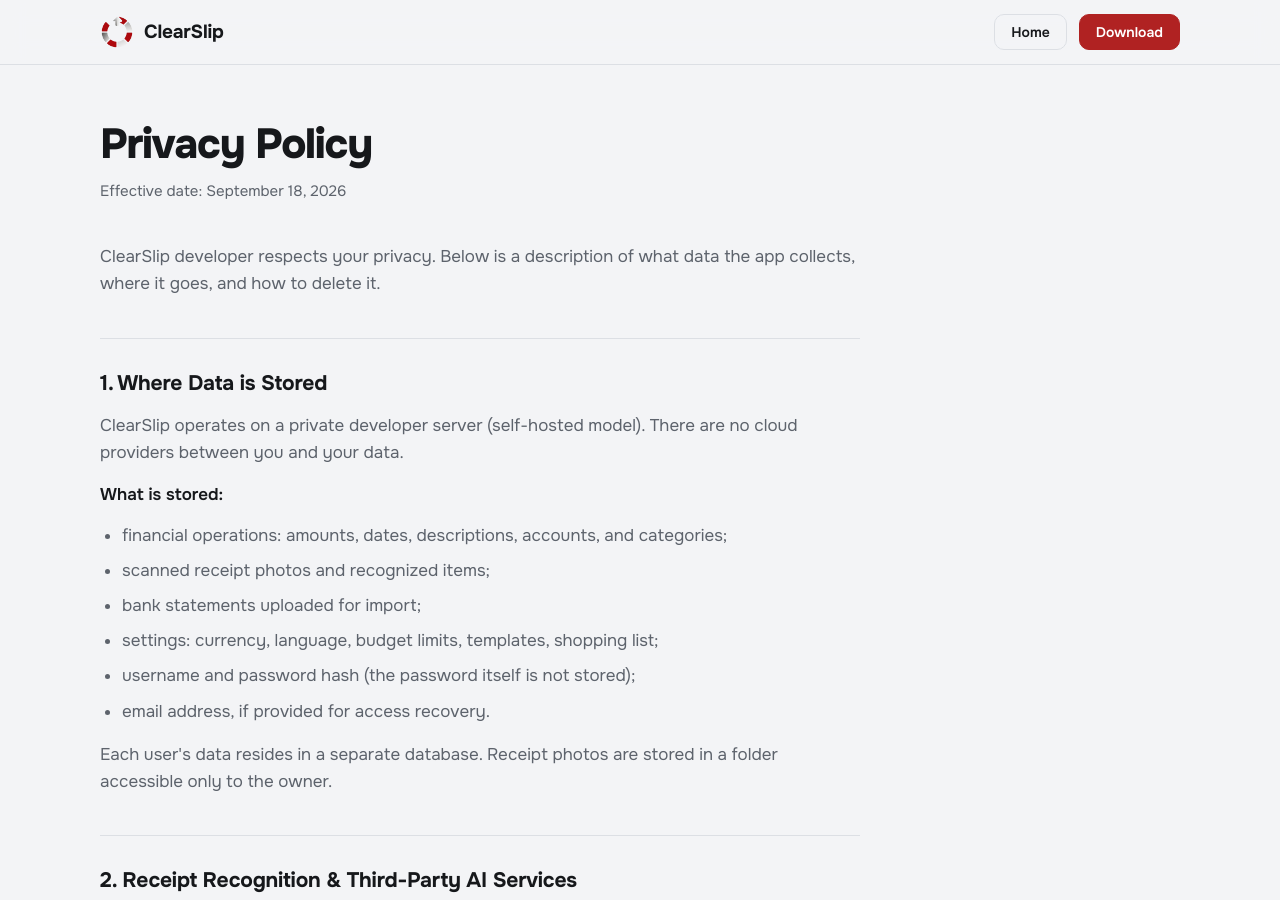
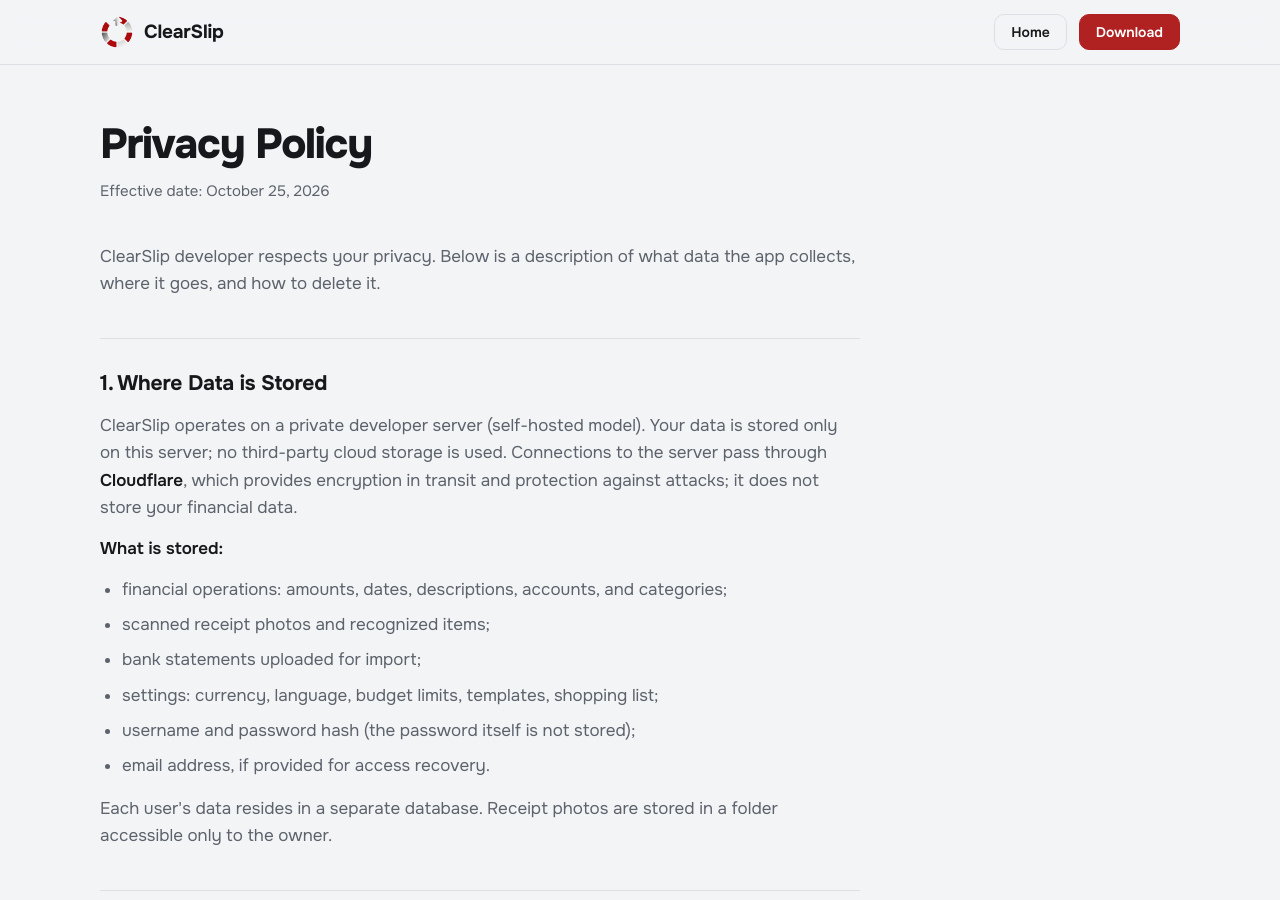
Before and after one commit to mrcsbek/mrcsbek.github.io, a Jekyll site: the page built from pages_p/page_privacy.html, in a window 1280 px wide and 900 px high. Built offline with Jekyll 4.4.1, drawn with Linux system fonts in a browser that asks for light colours; some of the changed text lies outside the part shown.

Commit message:
privacy: Cloudflare transport and website analytics, date 2026-10-25
Co-Authored-By: Claude Opus 5.5 <noreply@anthropic.com>
Claude-Session: https://claude.ai/code/session_01JQhP7hbCLfThn5gdN2LyQc

```diff
--- a/de/pages_p/page_privacy.html
+++ b/de/pages_p/page_privacy.html
@@ -4,10 +4,10 @@ lang: de
 title: "Datenschutzerklärung"
 ---
 <h1>Datenschutzerklärung</h1>
-<div class="effective-date">Gültig ab: 18. September 2026</div>
+<div class="effective-date">Gültig ab: 25. Oktober 2026</div>
 <p>Der Entwickler von ClearSlip respektiert Ihre Privatsphäre. Im Folgenden wird beschrieben, welche Daten die App erfasst, wohin sie fließen und wie Sie diese löschen können.</p>
 <h2>1. Wo Daten gespeichert werden</h2>
-<p>ClearSlip läuft auf einem privaten Server des Entwicklers (Self-Hosted-Modell). Es gibt keinen Cloud-Anbieter zwischen Ihnen und Ihren Daten.</p>
+<p>ClearSlip läuft auf einem privaten Server des Entwicklers (Self-Hosted-Modell). Ihre Daten werden ausschließlich auf diesem Server gespeichert; es wird kein Cloud-Speicher von Drittanbietern genutzt. Verbindungen zum Server laufen über <strong>Cloudflare</strong>, das die Übertragung verschlüsselt und vor Angriffen schützt; Ihre Finanzdaten werden dort nicht gespeichert.</p>
 <p><strong>Was gespeichert wird:</strong></p>
 <ul>
 <li>Finanztransaktionen: Beträge, Daten, Beschreibungen, Konten und Kategorien;</li>
@@ -50,6 +50,8 @@ title: "Datenschutzerklärung"
 <p>Die App ist nicht für Personen unter 13 Jahren bestimmt und sammelt deren Daten nicht wissentlich. Werden solche Daten entdeckt, werden sie gelöscht.</p>
 <h2>10. Änderungen</h2>
 <p>Die Richtlinie kann aktualisiert werden. Die Neufassung tritt mit der Veröffentlichung auf dieser Seite in Kraft.</p>
+<h2>11. Diese Website</h2>
+<p>Die Website clearslip.app nutzt <strong>Cloudflare Web Analytics</strong>, um Besuche zu zählen. Es werden keine Cookies verwendet, keine einzelnen Besucher verfolgt und keine Profile erstellt. Die App selbst enthält keine Analyse.</p>
 <h2>Kontakt</h2>
 <p>Fragen, Datenexport und Löschung: <a href="mailto:support@clearslip.app">support@clearslip.app</a></p>
 <footer>ClearSlip — App zur persönlichen Finanzverwaltung. Beta-Version.</footer>
--- a/es/pages_p/page_privacy.html
+++ b/es/pages_p/page_privacy.html
@@ -4,10 +4,10 @@ lang: es
 title: "Política de privacidad"
 ---
 <h1>Política de privacidad</h1>
-<div class="effective-date">Fecha de entrada en vigor: 18 de septiembre de 2026</div>
+<div class="effective-date">Fecha de entrada en vigor: 25 de octubre de 2026</div>
 <p>El desarrollador de ClearSlip respeta su privacidad. A continuación se describe qué datos recopila la aplicación, dónde se almacenan y cómo eliminarlos.</p>
 <h2>1. Dónde se almacenan los datos</h2>
-<p>ClearSlip funciona en un servidor privado del desarrollador (modelo self-hosted). No existen proveedores de nube intermediarios entre usted y sus datos.</p>
+<p>ClearSlip funciona en un servidor privado del desarrollador (modelo self-hosted). Sus datos se almacenan solo en este servidor; no se utiliza almacenamiento en la nube de terceros. Las conexiones al servidor pasan por <strong>Cloudflare</strong>, que cifra la transmisión y protege contra ataques; no almacena sus datos financieros.</p>
 <p><strong>Qué se almacena:</strong></p>
 <ul>
 <li>operaciones financieras: importes, fechas, descripciones, cuentas y categorías;</li>
@@ -50,6 +50,8 @@ title: "Política de privacidad"
 <p>La aplicación no está destinada a menores de 13 años ni recopila conscientemente sus datos. Si se descubren tales datos, serán eliminados.</p>
 <h2>10. Modificaciones</h2>
 <p>La política puede actualizarse. La nueva versión entra en vigor desde el momento de su publicación en esta página.</p>
+<h2>11. Este sitio web</h2>
+<p>El sitio web clearslip.app utiliza <strong>Cloudflare Web Analytics</strong> para contar las visitas. No utiliza cookies, no rastrea a visitantes individuales ni crea perfiles. La aplicación en sí no contiene analítica.</p>
 <h2>Contactos</h2>
 <p>Preguntas, exportación y eliminación de datos: <a href="mailto:support@clearslip.app">support@clearslip.app</a></p>
 <footer>ClearSlip — Aplicación de control de finanzas personales. Versión beta.</footer>
--- a/pages_p/page_privacy.html
+++ b/pages_p/page_privacy.html
@@ -4,10 +4,10 @@ lang: en
 title: "Privacy Policy"
 ---
 <h1>Privacy Policy</h1>
-<div class="effective-date">Effective date: September 18, 2026</div>
+<div class="effective-date">Effective date: October 25, 2026</div>
 <p>ClearSlip developer respects your privacy. Below is a description of what data the app collects, where it goes, and how to delete it.</p>
 <h2>1. Where Data is Stored</h2>
-<p>ClearSlip operates on a private developer server (self-hosted model). There are no cloud providers between you and your data.</p>
+<p>ClearSlip operates on a private developer server (self-hosted model). Your data is stored only on this server; no third-party cloud storage is used. Connections to the server pass through <strong>Cloudflare</strong>, which provides encryption in transit and protection against attacks; it does not store your financial data.</p>
 <p><strong>What is stored:</strong></p>
 <ul>
 <li>financial operations: amounts, dates, descriptions, accounts, and categories;</li>
@@ -50,6 +50,8 @@ title: "Privacy Policy"
 <p>The app is not intended for individuals under 13 years old and does not knowingly collect their data. If such data is discovered, it will be deleted.</p>
 <h2>10. Changes</h2>
 <p>The policy may be updated. The new edition takes effect upon publication on this page.</p>
+<h2>11. This Website</h2>
+<p>The clearslip.app website uses <strong>Cloudflare Web Analytics</strong> to count visits. It does not use cookies, does not track individual visitors, and does not build profiles. The app itself contains no analytics.</p>
 <h2>Contacts</h2>
 <p>Questions, data export, and deletion: <a href="mailto:support@clearslip.app">support@clearslip.app</a></p>
 <footer>ClearSlip — Personal finance tracking app. Beta version.</footer>
--- a/ru/pages_p/page_privacy.html
+++ b/ru/pages_p/page_privacy.html
@@ -4,11 +4,11 @@ lang: ru
 title: "Политика конфиденциальности"
 ---
 <h1>Политика конфиденциальности</h1>
-<span class="effective-date">Дата вступления в силу: 18 сентября 2026 г.</span>
+<span class="effective-date">Дата вступления в силу: 25 октября 2026 г.</span>
 <p>Разработчик приложения ClearSlip уважает вашу конфиденциальность. Ниже описано, какие данные собирает приложение, куда они отправляются и как их удалить.</p>
 
 <h2>1. Где хранятся данные</h2>
-<p>ClearSlip работает на частном сервере разработчика (модель self-hosted). Между вами и вашими данными нет сторонних облачных провайдеров.</p>
+<p>ClearSlip работает на частном сервере разработчика (модель self-hosted). Данные хранятся только на этом сервере, сторонние облачные хранилища не используются. Соединения с сервером проходят через <strong>Cloudflare</strong>: он шифрует передачу и защищает от атак, но не хранит ваши финансовые данные.</p>
 <p><strong>Что хранится:</strong></p>
 <ul>
   <li>финансовые операции: суммы, даты, описания, счета и категории;</li>
@@ -60,6 +60,8 @@ title: "Политика конфиденциальности"
 
 <h2>10. Изменения</h2>
 <p>Политика может обновляться. Новая редакция вступает в силу с момента публикации на этой странице.</p>
+<h2>11. Этот сайт</h2>
+<p>Сайт clearslip.app использует <strong>Cloudflare Web Analytics</strong> для подсчёта посещений. Он не использует cookies, не отслеживает отдельных посетителей и не строит профили. В самом приложении аналитики нет.</p>
 
 <div class="contact-box">
   <h3 style="margin-top: 0; color: #fca5a5;">Контакты</h3>
--- a/tr/pages_p/page_privacy.html
+++ b/tr/pages_p/page_privacy.html
@@ -4,10 +4,10 @@ lang: tr
 title: "Gizlilik Politikası"
 ---
 <h1>Gizlilik Politikası</h1>
-<div class="effective-date">Yürürlük tarihi: 18 Eylül 2026</div>
+<div class="effective-date">Yürürlük tarihi: 25 Ekim 2026</div>
 <p>ClearSlip geliştiricisi gizliliğinize saygı duyar. Aşağıda uygulamanın hangi verileri topladığı, nereye aktardığı ve nasıl silineceği açıklanmaktadır.</p>
 <h2>1. Veriler Nerede Saklanır</h2>
-<p>ClearSlip, geliştiricinin özel sunucusunda (self-hosted model) çalışır. Sizinle verileriniz arasında hiçbir bulut sağlayıcısı yoktur.</p>
+<p>ClearSlip, geliştiricinin özel sunucusunda (self-hosted model) çalışır. Verileriniz yalnızca bu sunucuda saklanır; üçüncü taraf bulut depolama kullanılmaz. Sunucuya yapılan bağlantılar, aktarımı şifreleyen ve saldırılara karşı koruyan <strong>Cloudflare</strong> üzerinden geçer; Cloudflare finansal verilerinizi saklamaz.</p>
 <p><strong>Ne saklanır:</strong></p>
 <ul>
 <li>finansal işlemler: tutarlar, tarihler, açıklamalar, hesaplar ve kategoriler;</li>
@@ -50,6 +50,8 @@ title: "Gizlilik Politikası"
 <p>Uygulama 13 yaş altı kişilere yönelik değildir ve onların verilerini bilerek toplamaz. Bu tür veriler tespit edilirse silinecektir.</p>
 <h2>10. Değişiklikler</h2>
 <p>Politika güncellenebilir. Yeni sürüm, bu sayfada yayınlandığı anda yürürlüğe girer.</p>
+<h2>11. Bu Web Sitesi</h2>
+<p>clearslip.app web sitesi, ziyaretleri saymak için <strong>Cloudflare Web Analytics</strong> kullanır. Çerez kullanmaz, tek tek ziyaretçileri izlemez ve profil oluşturmaz. Uygulamanın kendisinde analitik yoktur.</p>
 <h2>İletişim</h2>
 <p>Sorular, veri dışa aktarımı ve silme işlemleri: <a href="mailto:support@clearslip.app">support@clearslip.app</a></p>
 <footer>ClearSlip — Kişisel finans takip uygulaması. Beta sürümü.</footer>
--- a/uz/pages_p/page_privacy.html
+++ b/uz/pages_p/page_privacy.html
@@ -4,10 +4,10 @@ lang: uz
 title: "Maxfiylik siyosati"
 ---
 <h1>Maxfiylik siyosati</h1>
-<div class="effective-date">Kuchga kirish sanasi: 2026-yil 18-sentyabr</div>
+<div class="effective-date">Kuchga kirish sanasi: 2026-yil 25-oktyabr</div>
 <p>ClearSlip ilovasi ishlab chiqaruvchisi sizning maxfiyligingizni hurmat qiladi. Quyida ilova qanday ma'lumotlarni to'plashi, ular qayerga borishi va ularni qanday o'chirish mumkinligi tasvirlangan.</p>
 <h2>1. Ma'lumotlar qayerda saqlanadi</h2>
-<p>ClearSlip ishlab chiqaruvchining xususiy serverida (self-hosted model) ishlaydi. Siz va ma'lumotlaringiz o'rtasida hech qanday bulutli provayder yo'q.</p>
+<p>ClearSlip ishlab chiqaruvchining xususiy serverida (self-hosted model) ishlaydi. Ma'lumotlaringiz faqat shu serverda saqlanadi, uchinchi tomon bulutli xotiralaridan foydalanilmaydi. Serverga ulanishlar <strong>Cloudflare</strong> orqali o'tadi: u uzatishni shifrlaydi va hujumlardan himoya qiladi, lekin moliyaviy ma'lumotlaringizni saqlamaydi.</p>
 <p><strong>Nima saqlanadi:</strong></p>
 <ul>
 <li>moliyaviy amallar: summalar, sanalar, tavsiflar, hisoblar va kategoriyalar;</li>
@@ -50,6 +50,8 @@ title: "Maxfiylik siyosati"
 <p>Ilova 13 yoshga to'lmagan shaxslarga mo'ljallanmagan va ularning ma'lumotlarini o'z xohishi bilan to'plamaydi. Agar bunday ma'lumotlar aniqlansa, ular o'chirib tashlanadi.</p>
 <h2>10. O'zgartirishlar</h2>
 <p>Siyosat yangilanishi mumkin. Yangi tahrir ushbu sahifada e'lon qilingan paytdan boshlab kuchga kiradi.</p>
+<h2>11. Ushbu sayt</h2>
+<p>clearslip.app sayti tashriflarni hisoblash uchun <strong>Cloudflare Web Analytics</strong> xizmatidan foydalanadi. U cookie fayllarini ishlatmaydi, alohida tashrifchilarni kuzatmaydi va profil tuzmaydi. Ilovaning o'zida analitika yo'q.</p>
 <h2>Aloqa</h2>
 <p>Savollar, ma'lumotlarni chiqarib olish va o'chirish: <a href="mailto:support@clearslip.app">support@clearslip.app</a></p>
 <footer>ClearSlip — Shaxsiy moliya hisobi ilovasi. Beta-versiya.</footer>
```
